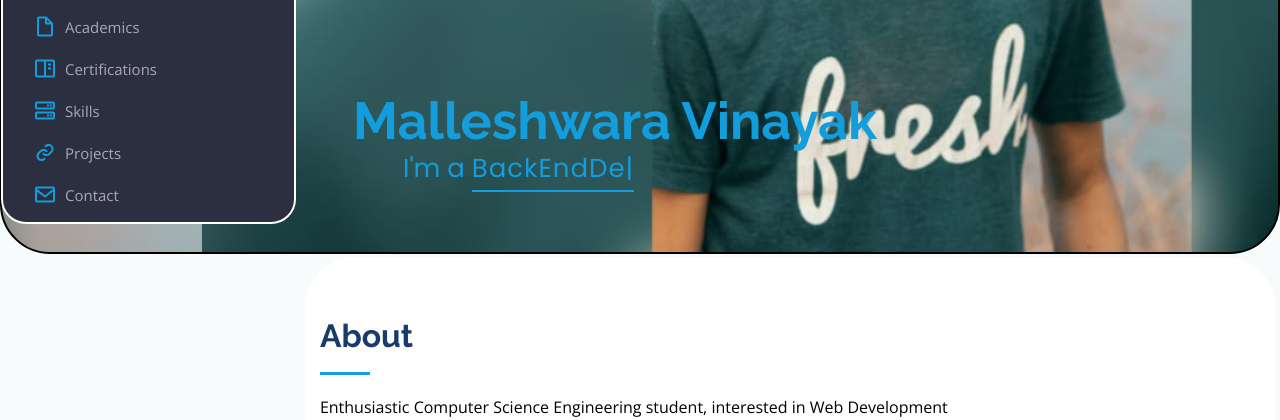
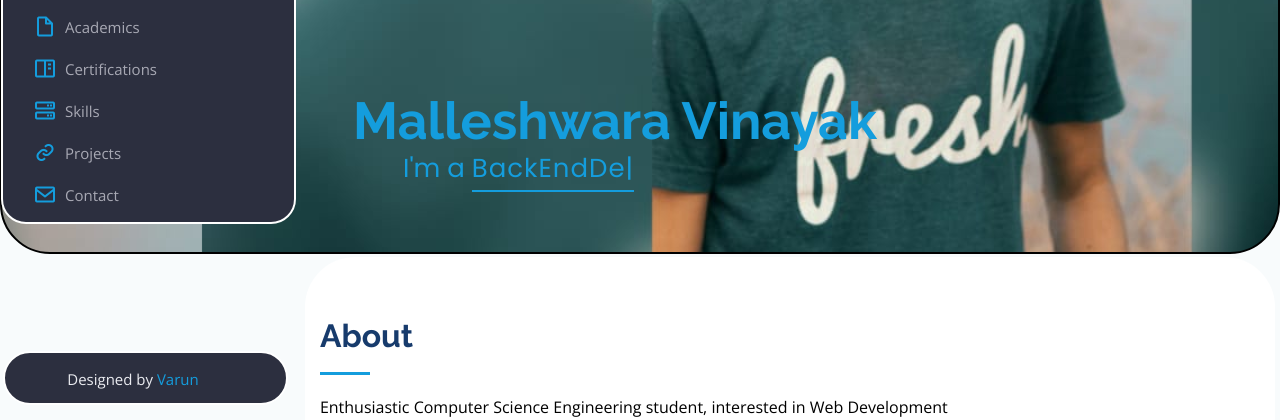
Before and after one commit to malleshwaravinayak/portfolio.github.io, a plain HTML site: page index.html in a window 1280 px wide. Shown: the part 380-800 px from the top of the page. Drawn offline with nearby package versions, Linux system fonts and the light colour scheme.

Commit message:
Update index.html

```diff
--- a/index.html
+++ b/index.html
@@ -645,6 +645,13 @@
 
   <!-- ======= Footer ======= -->
 
+  <footer id="footer">
+    <div class="container">
+      <div class="credits">
+       Designed by <a href="#">Varun</a>
+      </div>
+    </div>
+  </footer><!-- End  Footer -->
 
   <a href="#" class="back-to-top"><i class="icofont-simple-up"></i></a>
 
```
